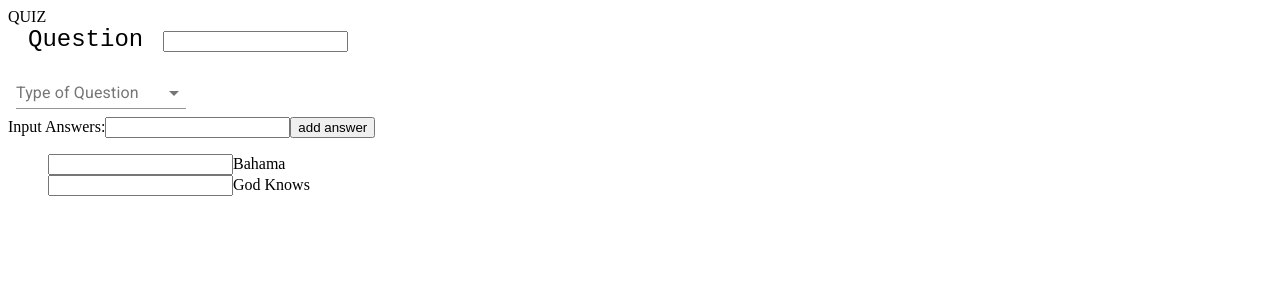
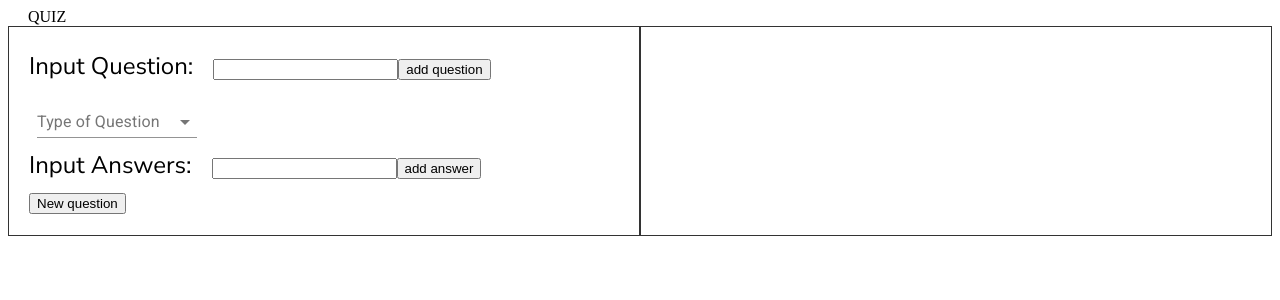
Before and after one commit to vedant-5/forms, a React (Create React App) app: page / in a window 1280 px wide. Shown: the top 300 px of the page. Built offline with nearby package versions, Linux system fonts and the light colour scheme.

Commit message:
Added live preview side

```diff
--- a/public/index.html
+++ b/public/index.html
@@ -35,6 +35,11 @@
     />
 
     <link
+      href="https://fonts.googleapis.com/css2?family=Nunito&family=Nunito+Sans&family=Roboto&display=swap"
+      rel="stylesheet"
+    />
+
+    <link
       rel="stylesheet"
       href="https://fonts.googleapis.com/icon?family=Material+Icons"
     />
--- a/src/components/Cards.js
+++ b/src/components/Cards.js
@@ -1,20 +1,19 @@
-import React,{useState} from "react";
+import React,{useState,useEffect} from "react";
 import { makeStyles, unstable_createMuiStrictModeTheme } from '@material-ui/core/styles';
 import InputLabel from '@material-ui/core/InputLabel';
 import MenuItem from '@material-ui/core/MenuItem';
-import FormHelperText from '@material-ui/core/FormHelperText';
 import FormControl from '@material-ui/core/FormControl';
 import Select from '@material-ui/core/Select';
 
 
 import NewAnswer from "./NewAnswer";
-
+import NewQuestion from "./NewQuestion";
 import "./cards.css";
 
 const useStyles = makeStyles((theme) => ({
   formControl: {
     margin: theme.spacing(1),
-    minWidth: 170,
+    minWidth: 160,
   },
   selectEmpty: {
     marginTop: theme.spacing(2),
@@ -24,33 +23,44 @@ const useStyles = makeStyles((theme) => ({
 
 function Cards(){
   const classes = useStyles();
+
   const [option, setOption] = React.useState('');
 
 
+  const [questions,setQuestion] = useState([]);
 
-  const [answers,setAnswer] = useState(
-    [{title:"Bahama"},
-     {title:"God Knows"}
-  ])
+  const addQuestion = (ques)=>{
+    setQuestion([...questions,{ques}])
+  }
+
+
+  const [answers,setAnswer] = useState([])
 
   const addAnswer = (title) => {
     setAnswer([...answers,{title}])
   }
 
+
   const handleChange = (event) => {
     setOption(event.target.value);
   };
 
+  const nextQuestion = (ques,title)=> {
+    setQuestion([...questions],{ques});
+    setAnswer([...answers],{title});
+  }
+
+
+
+
+
 
     return(
+        <div className="quiz">
+            <section className="inputSide">
               <div>
-            <section className="card">
-              <div>
-                <form>
-                  <label className="question" required>Question</label>
-                  <input type="text"></input>
-                </form>
-                <div>
+                  <NewQuestion addQuestion={addQuestion}/>
+                  <div className="dropDown">
                     <FormControl className={classes.formControl}>
                       <InputLabel id="demo-simple-select-label" className="dropText">Type of Question</InputLabel>
                         <Select
@@ -66,23 +76,34 @@ function Cards(){
                     </FormControl>
                   </div>
 
+                  <NewAnswer addAnswer={addAnswer} option={option}/>
+
+                  <button onClick={nextQuestion}>New question</button>
+
+                </div>
+            </section>
+
+
+            <section className="livePreview">
                 <div>
-                  <NewAnswer addAnswer = {addAnswer}/>
+                  {questions.map(qus=>{
+                    return(
+                      <p>{qus.ques}</p>
+                    )
+                  })}
+                </div>
                 <ul>
                   {answers.map(ans=>{
                         return (
                             <form>
                               <div>
                                 <input type={option} for="answer"/>
-                                  <label className="Answer" id="answer">{ans.title}</label>
+                                <label className="Answer" id="answer" style={{visibility: option !== "text" ? "visible" : "hidden"}}>{ans.title}</label>
                               </div>
                             </form>
                         )
                       })}
                 </ul>
-                </div>
-              </div>
-
 
             </section>
         </div>
--- a/src/components/NewAnswer.js
+++ b/src/components/NewAnswer.js
@@ -1,18 +1,20 @@
 import React,{useState} from "react";
+import "./cards.css";
 
-const NewAnswer = ({addAnswer})=> {
+const NewAnswer = ({addAnswer},{option})=> {
 
     const [title,setTitle] = useState('');
 
     const handleSubmit = (event) =>{
         event.preventDefault();
         addAnswer(title);
+        setTitle('')
       }
 
 
     return(
         <form onSubmit={handleSubmit} >
-            <label>Input Answers:</label>
+            <label className="ans">Input Answers:</label>
             <input type="text" value={title} required onChange={(e)=> setTitle(e.target.value)}/>
             <input type="submit" value="add answer"/>
         </form>
--- /dev/null
+++ b/src/components/NewQuestion.js
@@ -0,0 +1,24 @@
+import React,{useState} from "react";
+import "./cards.css";
+
+const NewQuestion = ({addQuestion})=> {
+
+    const [ques,setQues] = useState('');
+
+    const handleSubmit = (event) =>{
+        event.preventDefault();
+        addQuestion(ques);
+      }
+
+
+    return(
+        <form onSubmit={handleSubmit} >
+            <label className="ans">Input Question:</label>
+            <input type="text" value={ques} required onChange={(e)=> setQues(e.target.value)}/>
+            <input type="submit" value="add question"/>
+        </form>
+    )
+
+}
+
+export default NewQuestion;
--- a/src/components/Quiz.js
+++ b/src/components/Quiz.js
@@ -1,5 +1,6 @@
 import React from "react";
 import Cards from "./Cards";
+
 
 
 function Quiz() {
@@ -7,7 +8,7 @@ function Quiz() {
 
   return (
     <div >
-      <header>
+      <header style={{marginLeft:20}}>
         QUIZ
       </header>
 
--- a/src/components/cards.css
+++ b/src/components/cards.css
@@ -1,5 +1,24 @@
+.quiz {
+  display: grid;
+  grid-template-columns: 50% 50%;
+}
+
+.livePreview,
+.inputSide {
+  border: 1px solid rgba(0, 0, 0, 0.8);
+  padding: 20px;
+  font-size: 30px;
+}
+
 .question {
   font-size: 24px;
-  font-family: monospace;
-  margin: 20px;
+  font-family: "Roboto", sans-serif;
+  margin-right: 20px;
+  margin-bottom: 20px;
 }
+
+.ans {
+  font-size: 24px;
+  font-family: "Nunito Sans", sans-serif;
+  margin-right: 20px;
+}
```
Lines whose indentation alone changed are shown as unchanged.
